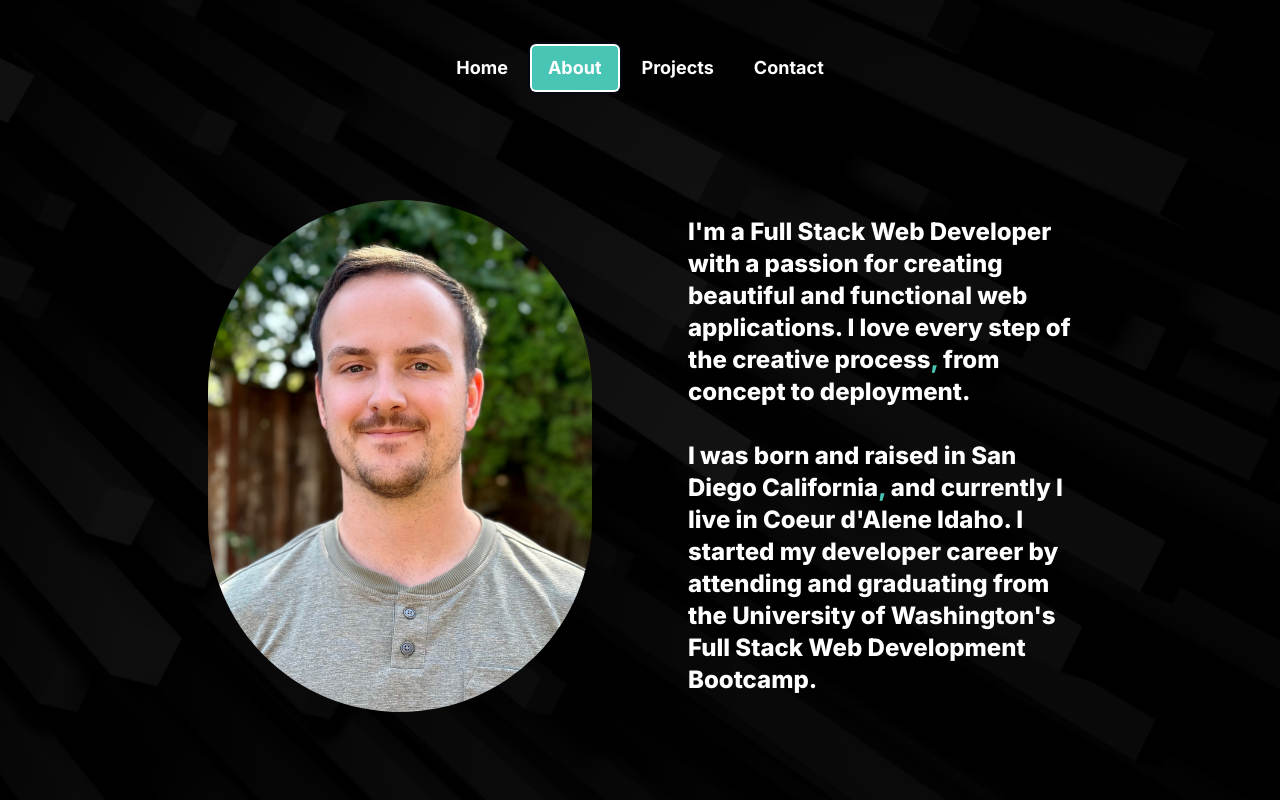
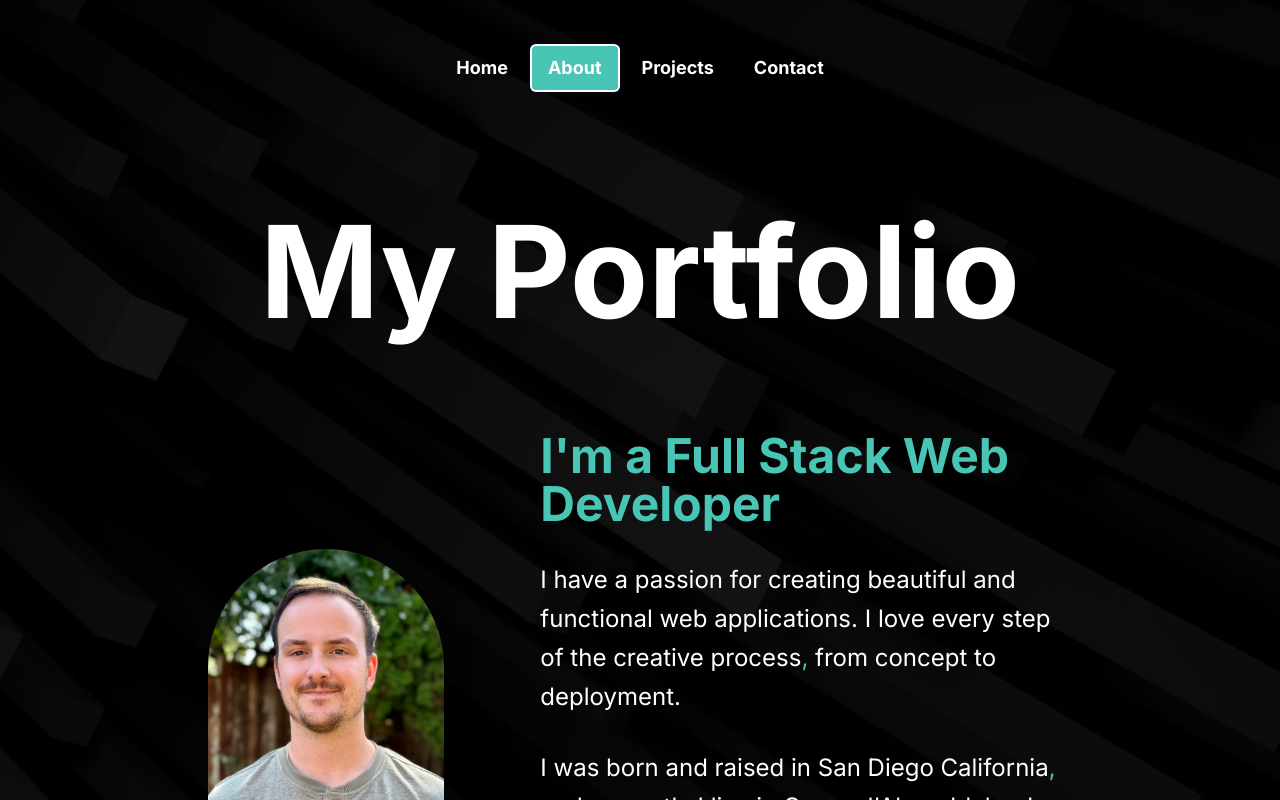
Before and after one commit to Goobber33/Portfolio-v4, a Next.js app: page /main in a window 1280 px wide. Both pictures are taken after a click on the tab "About". Shown: the top 800 px of the page. Built offline with nearby package versions, Linux system fonts and the light colour scheme.

Commit message:
Styled and finalized the paragraphs at the top of my about section.

```diff
--- a/components/about.tsx
+++ b/components/about.tsx
@@ -1,5 +1,4 @@
 import { motion } from 'framer-motion';
-import { InView } from 'react-intersection-observer';
 
 const AboutPage = () => {
 
@@ -8,13 +7,13 @@ const AboutPage = () => {
     visible: {
       opacity: 1,
       transition: {
-        staggerChildren: 0.3,
+        staggerChildren: 0.2,
       },
     },
   };
 
   const childVariants = {
-    hidden: { y: 0, opacity: 0 },
+    hidden: { y: 20, opacity: 0 },
     visible: {
       y: 0,
       opacity: 1,
@@ -36,34 +35,54 @@ const AboutPage = () => {
 
   return (
     <>
+      <motion.h3
+        variants={childVariants}
+        initial="hidden"
+        animate="visible"
+        className="text-6xl sm:text-6xl md:text-7xl lg:text-9xl font-bold text-white text-center mt-28 w-full leading-2"
+      >
+        My Portfolio
+      </motion.h3>
+
       <motion.div
         variants={containerVariants}
         initial="hidden"
         animate="visible"
-        className='flex flex-col -mt-8 lg:-mt-16 lg:flex-row gap-8 sm:gap-12 md:gap-16 lg:gap-24 p-20 lg:p-40 items-center'
+        className='flex flex-col lg:flex-row -mt-8 lg:-mt-16 gap-8 sm:gap-12 md:gap-16 lg:gap-24 p-20 lg:p-40 items-center justify-center'
       >
-        <motion.img
-          variants={childVariants}
-          src="/kyle.jpeg"
-          alt="Kyle Parks"
-          className="rounded-full w-48 sm:w-64 md:w-72 lg:w-96"
-        />
+        <div className="relative">
+          <motion.img
+            variants={childVariants}
+            src="/kyle.jpeg"
+            alt="Kyle Parks"
+            className="rounded-tl-full rounded-tr-full w-48 sm:w-64 md:w-72 lg:w-80"
+          />
+          <motion.div
+            className="absolute bottom-0 left-0 right-0 bg-white text-center p-2 leading-loose text-2xl font-bold"
+            variants={childVariants}
+          >
+            <span style={{ color: '#49c5b6' }}>Kyle Parks</span>
+          </motion.div>
+        </div>
         <motion.div
           variants={textContainerVariants}
           className="flex flex-col"
         >
-          <motion.h3
+          <motion.h4 variants={childVariants} className='text-md sm:text-3xl md:text-4xl lg:text-5xl font-bold mb-8 text-customCyan'>
+            I&apos;m a Full Stack Web Developer
+          </motion.h4>
+          <motion.p
             variants={childVariants}
-            className='text-white font-extrabold text-md sm:text-2xl md:text-3xl lg:text-2xl text-start lg:max-w-xl w-auto'
+            className='text-white font-100 text-md sm:text-2xl md:text-3xl lg:text-2xl text-start lg:max-w-xl w-auto lg:leading-relaxed'
           >
-            I&apos;m a Full Stack Web Developer with a passion for creating beautiful and functional web applications. I love every step of the creative process<span style={{ color: '#49c5b6' }}>,</span> from concept to deployment.
-          </motion.h3>
-          <motion.h4
+            I have a passion for creating beautiful and functional web applications. I love every step of the creative process<span style={{ color: '#49c5b6' }}>,</span> from concept to deployment.
+          </motion.p>
+          <motion.p
             variants={childVariants}
-            className='text-white font-extrabold text-md sm:text-2xl md:text-3xl lg:text-2xl text-start lg:max-w-xl w-auto mt-8'
+            className='text-white font-100 text-md sm:text-2xl md:text-3xl lg:text-2xl text-start lg:max-w-xl w-auto mt-8 lg:leading-relaxed'
           >
             I was born and raised in San Diego California<span style={{ color: '#49c5b6' }}>,</span> and currently I live in Coeur d&apos;Alene Idaho. I started my developer career by attending and graduating from the University of Washington&apos;s Full Stack Web Development Bootcamp.
-          </motion.h4>
+          </motion.p>
         </motion.div>
       </motion.div>
     </>
--- a/components/home.tsx
+++ b/components/home.tsx
@@ -36,8 +36,8 @@ const HomeContent = () => {
                 <motion.h1
                     variants={childVariants}
                     style={{ fontFamily: 'Roboto, sans-serif' }}
-                    className="mt-4 sm:mt-8 lg:mt-16 text-6xl sm:text-6xl md:text-7xl lg:text-9xl font-extrabold text-white">
-                    HI<span style={{ color: '#49c5b6' }}>,</span> I&apos;M KYLE
+                    className="mt-4 sm:mt-8 lg:mt-2 text-6xl sm:text-6xl md:text-7xl lg:text-9xl font-extrabold text-white">
+                    HI<span style={{ color: '#49c5b6' }}>,</span> I&apos;M KYLE.
                 </motion.h1>
 
                 <motion.h2
```
